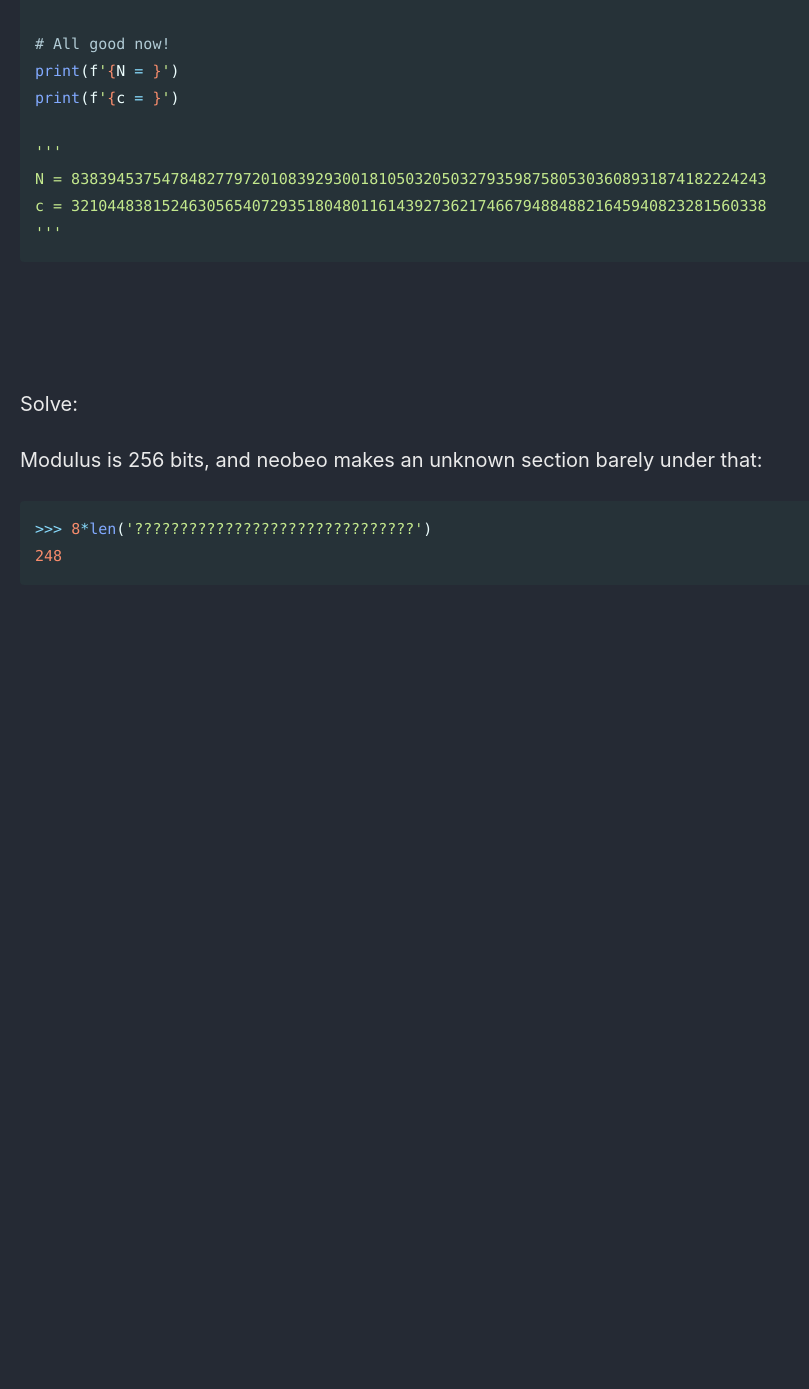
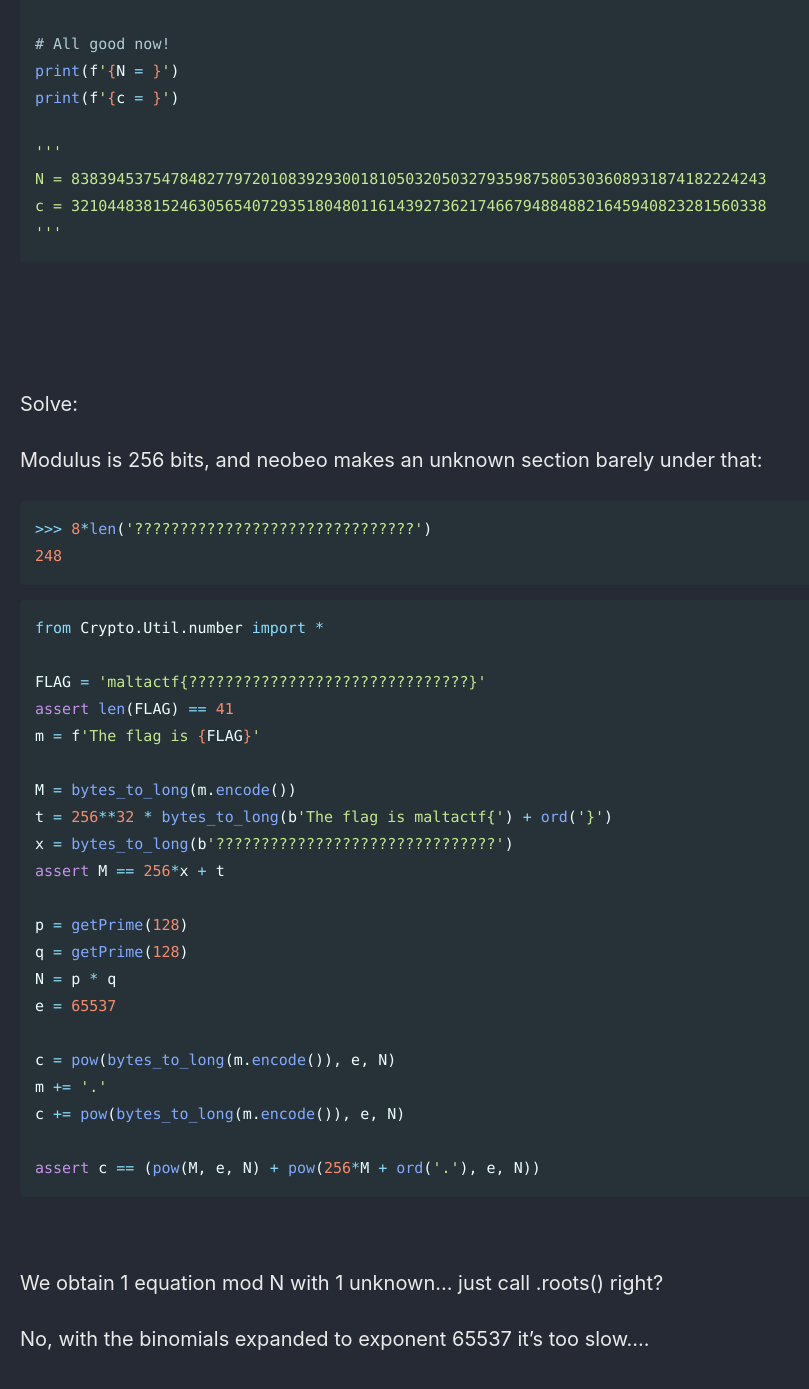
Before and after one commit to Connor-McCartney/Connor-McCartney.github.io, a Jekyll site: the page built from _pages/cryptography/other/grammarnaziMaltaQuals2025.md, in a window 1280 px wide and 1400 px high, scrolled down 871 px. Shown: the top 1389 px of the window, without its empty margins (0-809 px from the left). Built offline with Jekyll 4.4.1, drawn with Linux system fonts in a browser that asks for light colours; cached includes are drawn as plain includes; before the commit the page ends 1501 px from its top, so only the background shows below that.

Commit message:
Update grammarnaziMaltaQuals2025.md

````diff
--- a/_pages/cryptography/other/grammarnaziMaltaQuals2025.md
+++ b/_pages/cryptography/other/grammarnaziMaltaQuals2025.md
@@ -54,3 +54,34 @@ Modulus is 256 bits, and neobeo makes an unknown section barely under that:
 >>> 8*len('???????????????????????????????')
 248
 ```
+
+
+```python
+from Crypto.Util.number import *
+
+FLAG = 'maltactf{???????????????????????????????}'
+assert len(FLAG) == 41
+m = f'The flag is {FLAG}'
+
+M = bytes_to_long(m.encode())
+t = 256**32 * bytes_to_long(b'The flag is maltactf{') + ord('}')
+x = bytes_to_long(b'???????????????????????????????')
+assert M == 256*x + t
+
+p = getPrime(128)
+q = getPrime(128)
+N = p * q
+e = 65537
+
+c = pow(bytes_to_long(m.encode()), e, N)
+m += '.'
+c += pow(bytes_to_long(m.encode()), e, N)
+
+assert c == (pow(M, e, N) + pow(256*M + ord('.'), e, N))
+```
+
+<br>
+
+We obtain 1 equation mod N with 1 unknown... just call .roots() right?
+
+No, with the binomials expanded to exponent 65537 it's too slow....
````
